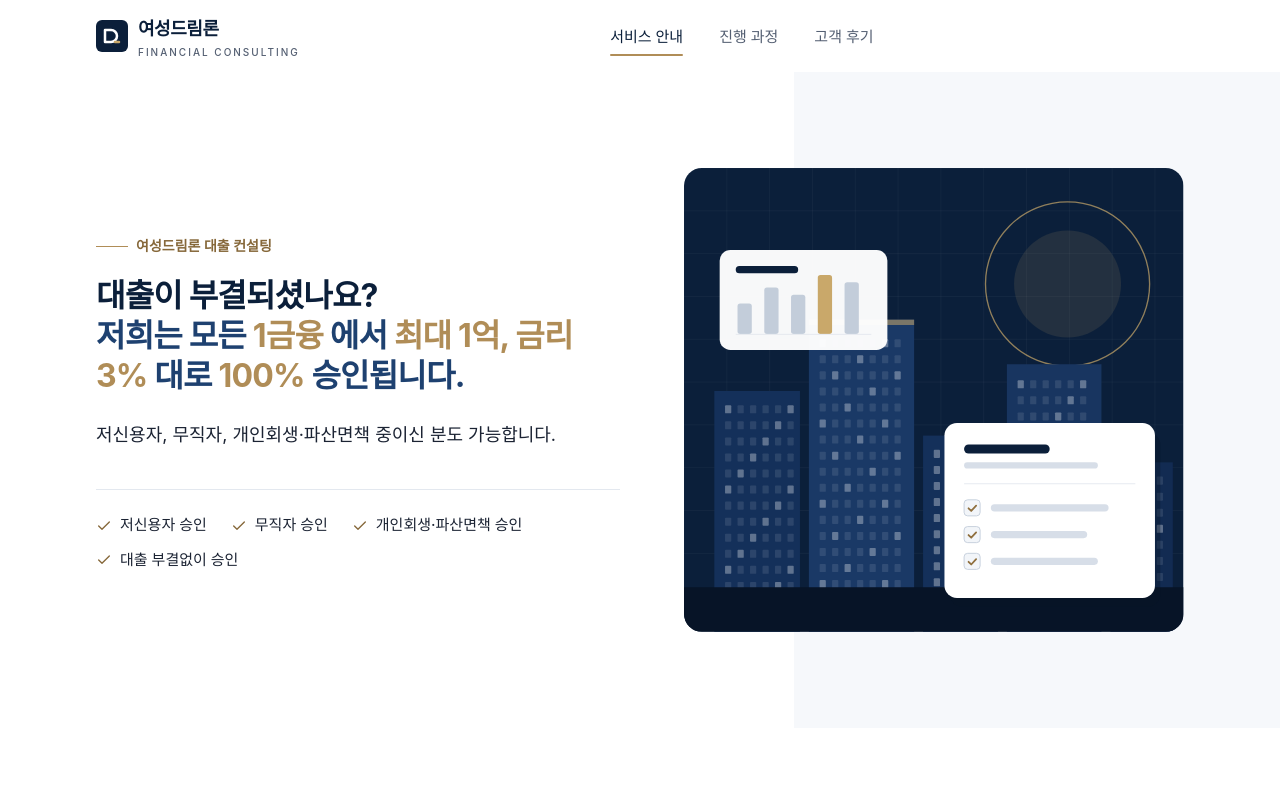
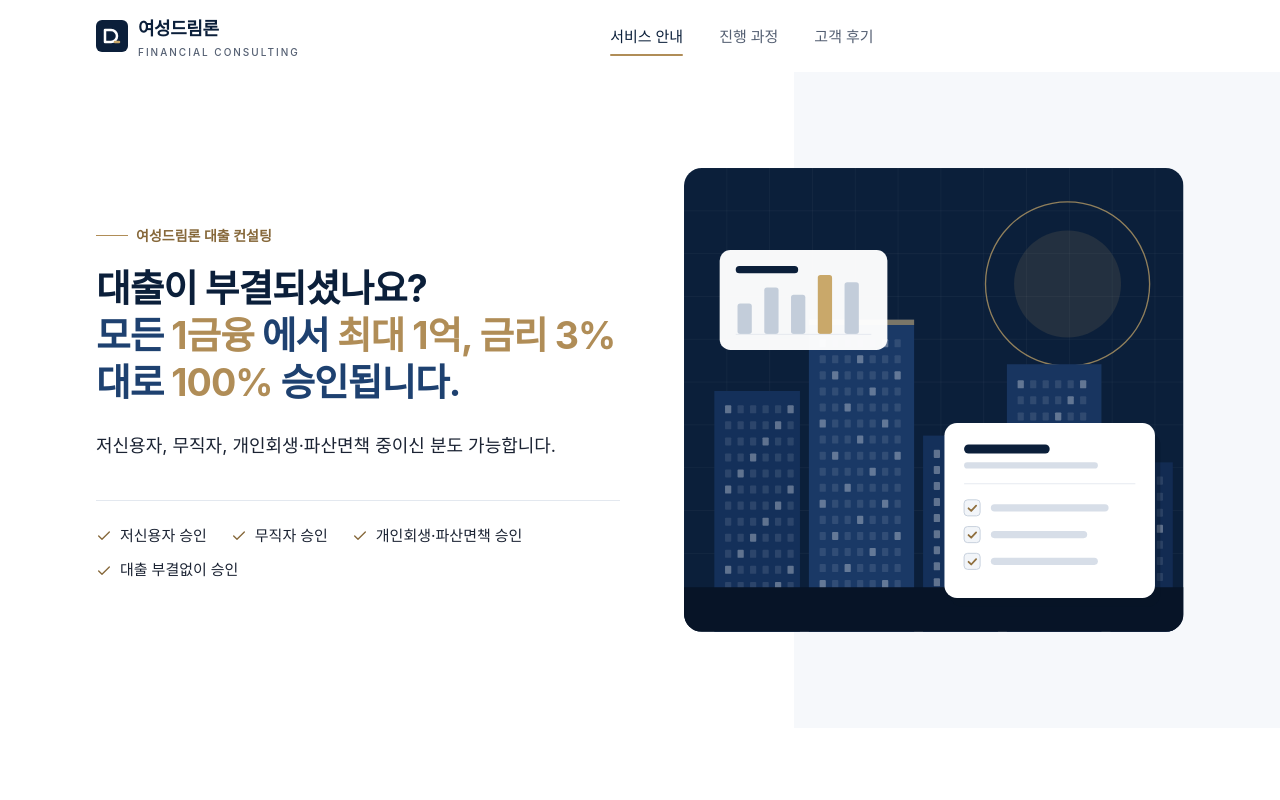
Before and after one commit to akainu1977-debug/yeosung-dreamloan, a React (Vite) app: page / in a window 1280 px wide. Shown: the top 800 px of the page. Built offline with nearby package versions, Linux system fonts and the light colour scheme; a web font is replaced by a local one.

Commit message:
Update Hero.tsx

```diff
--- a/src/components/Hero.tsx
+++ b/src/components/Hero.tsx
@@ -15,11 +15,11 @@ export function Hero() {
           </p>
           <h1
             id="hero-title"
-            className="mt-5 text-[1.4rem] font-bold leading-[1.3] tracking-tight text-navy-900 sm:text-2xl sm:leading-[1.25] lg:text-[1.8rem] xl:text-[2rem]"
+            className="mt-5 text-[1.6rem] font-bold leading-[1.3] tracking-tight text-navy-900 sm:text-3xl sm:leading-[1.25] lg:text-[2.1rem] xl:text-[2.35rem]"
           >
             {hero.title[0]}
             <br />
-            <span className="text-navy-700"> 저희는 모든 <span className="text-gold-500"> 1금융 </span> 에서 <span className="text-gold-500"> 최대 1억, 금리 3%</span> 대로 <span className="text-gold-500"> 100% </span> 승인됩니다. </span>
+            <span className="text-navy-700"> 모든 <span className="text-gold-500"> 1금융 </span> 에서 <span className="text-gold-500"> 최대 1억, 금리 3%</span> 대로 <span className="text-gold-500"> 100% </span> 승인됩니다. </span>
           </h1>
           <p className="mt-6 max-w-xl text-[17px] leading-relaxed text-ink sm:text-lg">{hero.lead}</p>
           <p className="mt-3 max-w-xl text-base leading-relaxed text-muted">{hero.sub}</p>
```
